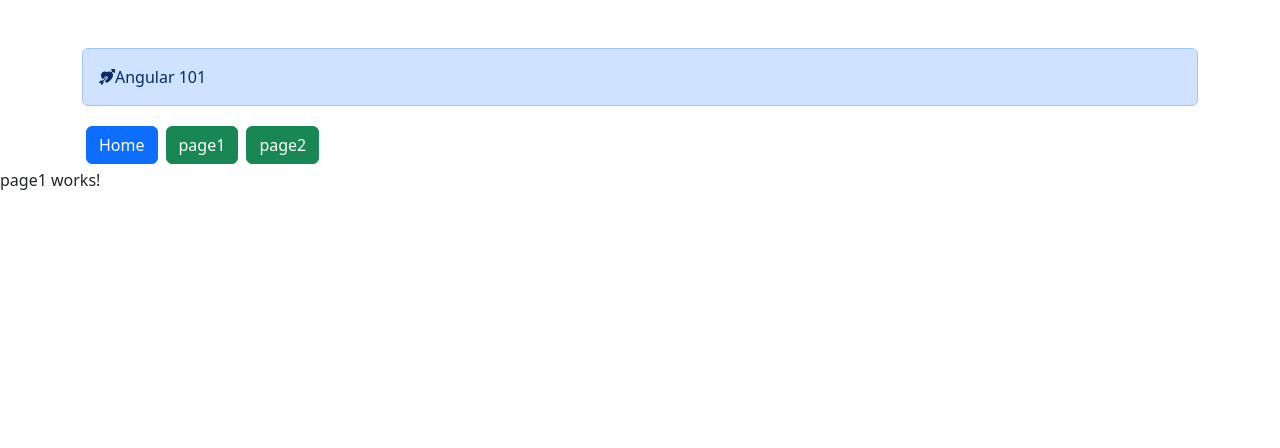
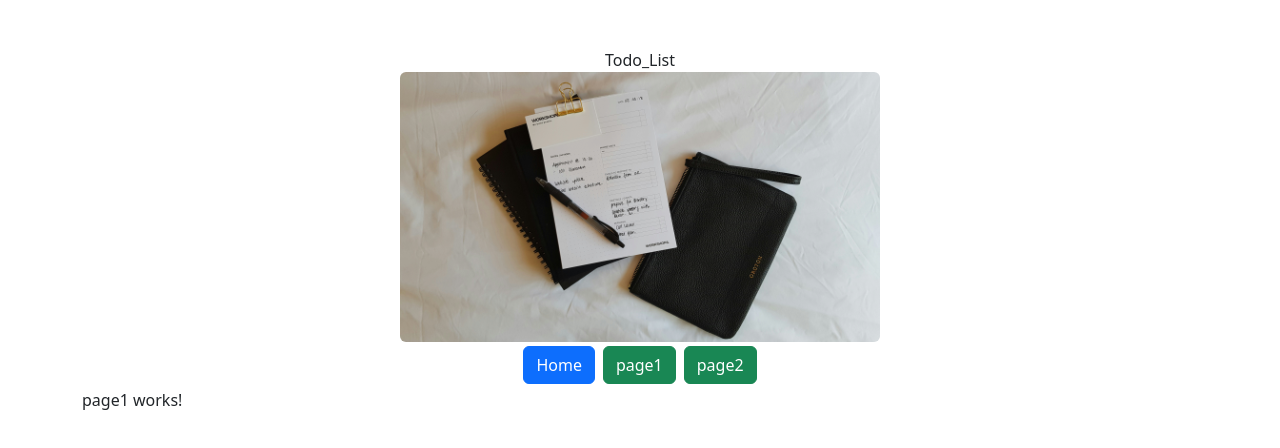
Before and after one commit to TennysonX/Angular, an Angular app: page /page1 in a window 1280 px wide. Shown: the top 448 px of the page. Built offline with nearby package versions, Linux system fonts and the light colour scheme.

Commit message:
Add Image commit

```diff
--- a/src/app/app.component.html
+++ b/src/app/app.component.html
@@ -1,9 +1,12 @@
 <div class="container mt-5">
-    <div class="alert alert-primary" role="alert">
-        <i class="bi bi-arrow-through-heart-fill"></i>Angular 101
+    <div class="container text-center">{{title}}</div>
+    <div class="container text-center">
+        <img [src]="imageCoverUrl"class="rounded">
     </div>
-    <button routerLink="/" type="button" class="btn btn-primary m-1">Home</button>
-    <button routerLink="/page1" type="button" class="btn btn-success m-1">page1</button>
-    <button routerLink="/page2" type="button" class="btn btn-success m-1">page2</button>
+    <div class="text-center">
+        <button routerLink="/" type="button" class="btn btn-primary m-1">Home</button>
+        <button routerLink="/page1" type="button" class="btn btn-success m-1">page1</button>
+        <button routerLink="/page2" type="button" class="btn btn-success m-1">page2</button>
+    </div>
 </div>
 <router-outlet />
--- a/src/app/app.component.ts
+++ b/src/app/app.component.ts
@@ -8,5 +8,6 @@
   styleUrl: './app.component.css'
 })
 export class AppComponent {
-  title = 'angular_workshop';
+  title = 'Todo_List';
+  imageCoverUrl = '/images/todo-list.png'
 }
--- a/src/app/page1/page1.component.html
+++ b/src/app/page1/page1.component.html
@@ -1,3 +1,3 @@
-<div>
+<div class = "container">
     <p>page1 works!</p>
 </div>
--- a/src/app/page2/page2.component.html
+++ b/src/app/page2/page2.component.html
@@ -1,3 +1,3 @@
-<div>
+<div class = "container">
     <p>page2 works!</p>
 </div>
```
Also changed, not shown: public/images/todo-list.png (added).
